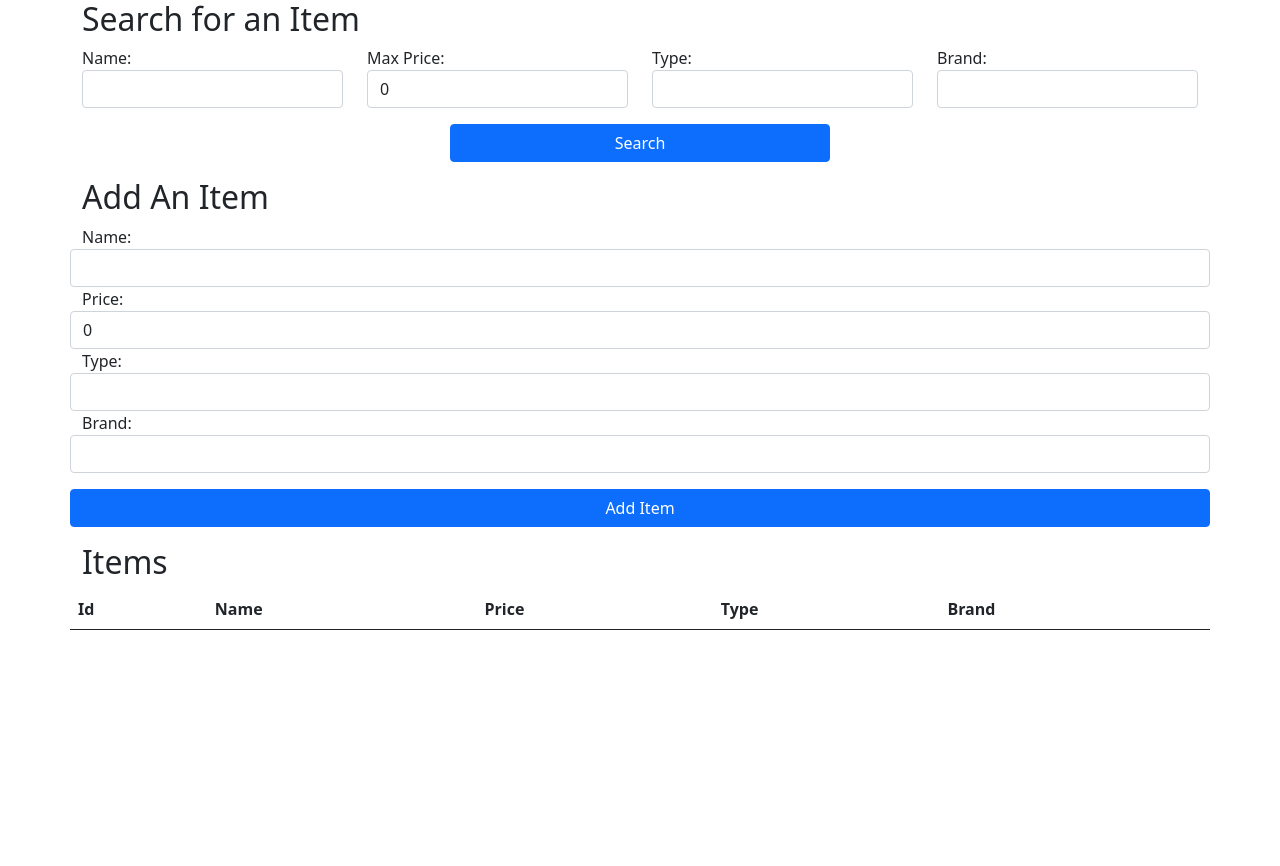
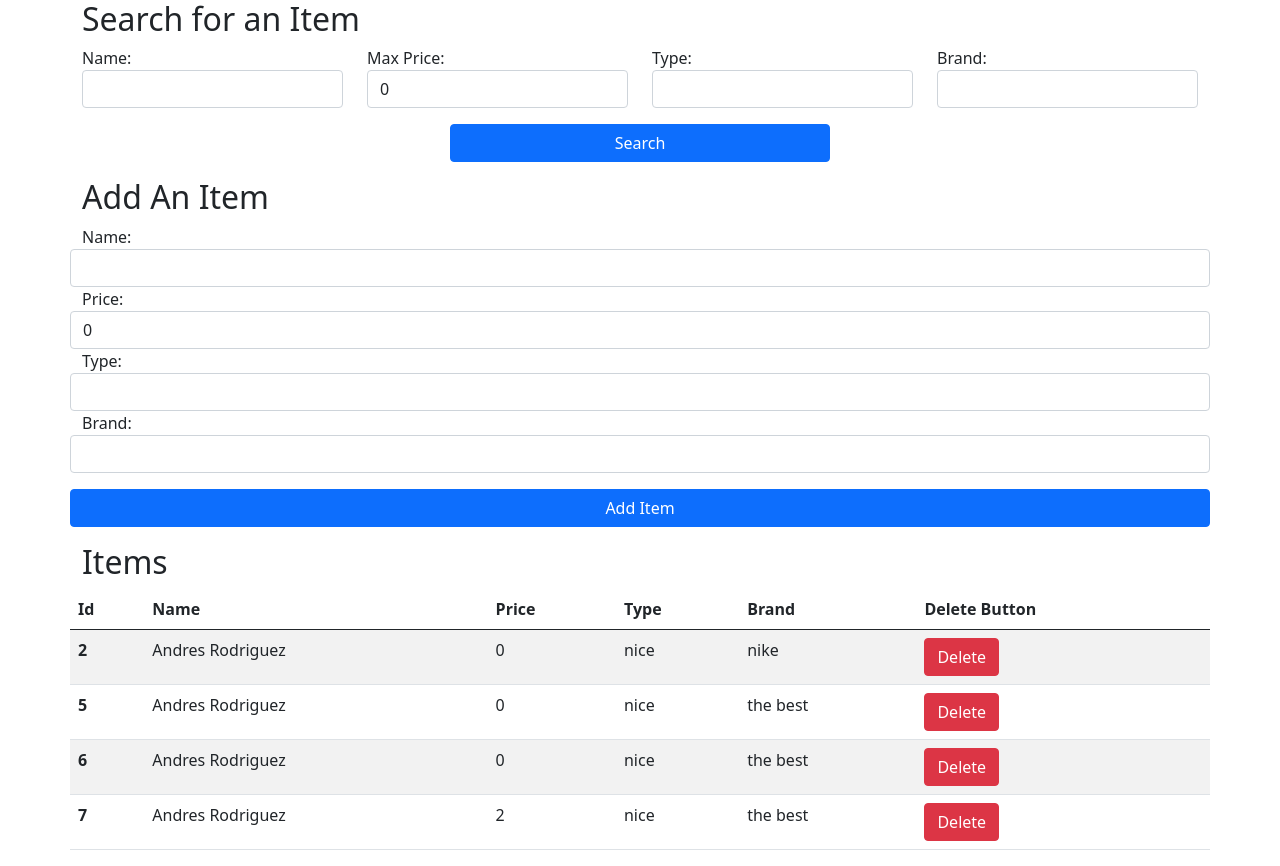
Before and after one commit to AndresRodCodes/ReactInventoryTWT, a React (Create React App) app: page / in a window 1280 px wide. Before the commit the page ends 800 px from the top, so only its background shows below. Built offline with nearby package versions, Linux system fonts and the light colour scheme; data requests are answered from the project's data file.

Commit message:
Added json-server database. Added post and delete requests.

```diff
--- /dev/null
+++ b/db.json
@@ -0,0 +1,32 @@
+{
+  "items": [
+    {
+      "name": "Andres Rodriguez",
+      "price": 0,
+      "type": "nice",
+      "brand": "nike",
+      "id": 2
+    },
+    {
+      "name": "Andres Rodriguez",
+      "price": 0,
+      "type": "nice",
+      "brand": "the best",
+      "id": 5
+    },
+    {
+      "name": "Andres Rodriguez",
+      "price": 0,
+      "type": "nice",
+      "brand": "the best",
+      "id": 6
+    },
+    {
+      "name": "Andres Rodriguez",
+      "price": "2",
+      "type": "nice",
+      "brand": "the best",
+      "id": 7
+    }
+  ]
+}
--- a/src/App.js
+++ b/src/App.js
@@ -1,12 +1,20 @@
 import "./App.css";
 import SearchBar from "./SearchBar";
-import { useState } from "react";
+import { useState, useEffect } from "react";
 import AddItem from "./AddItem";
 import ItemsDisplay from "./ItemsDisplay";
 
 function App() {
   const [filters, setfilters] = useState({});
   const [items, setItems] = useState({ items: [] });
+  const jsonServerDB = "http://localhost:3000/items";
+
+  useEffect(() => {
+    fetch(jsonServerDB)
+      .then((response) => response.json())
+      .then((data) =>
+        setItems({ items: data }));
+  }, []);
 
   const updateFilters = (searchParams) => {
     setfilters(searchParams);
@@ -14,17 +22,46 @@ function App() {
 
   const addItemData = (item) => {
     let currentData = items["items"];
-    item.id = currentData.length;
-    currentData.push(item);
-    setItems({ items: currentData });
-    console.log(items);
+
+    const fetchOptions = {
+      method: "POST",
+      headers: {
+        "Content-Type": "application/json",
+      },
+      body: JSON.stringify(item),
+    };
+
+    fetch(jsonServerDB, fetchOptions)
+      .then((response) => response.json())
+      .then((data) => {
+        currentData.push(data);
+        setItems({ items: currentData });
+        console.log(currentData);
+      });
+  };
+
+  const deleteItem = (item) => {
+    const itemsList = items["items"];
+    const requestOptions = {
+      method : "DELETE"
+    };
+    fetch(jsonServerDB + `/${item.id}`, requestOptions).then((response) => {
+      if (response.ok) {
+        const index = itemsList.indexOf(item);
+        itemsList.splice(index, 1);
+        setItems({ items: itemsList });
+      }
+    })
   };
 
   const filterItems = (data) => {
     const filteredItems = [];
 
+    if (!filters.name) {
+      return data;
+    }
+
     for (const item of data) {
-
       if (filters.name !== "" && item.name !== filters.name) {
         continue;
       }
@@ -53,7 +90,7 @@ function App() {
         <AddItem addItem={addItemData} />
       </div>
       <div className="row">
-        <ItemsDisplay items={filterItems(items["items"])} />
+        <ItemsDisplay items={filterItems(items["items"])} deleteItem={deleteItem} />
       </div>
     </div>
   );
--- a/src/ItemsDisplay.js
+++ b/src/ItemsDisplay.js
@@ -1,4 +1,4 @@
-function ItemsDisplay(props) {
+function ItemsDisplay({items, deleteItem}) {
     const showItem = (item) => {
         return (
           <tr>
@@ -7,6 +7,9 @@ function ItemsDisplay(props) {
             <td>{item.price}</td>
             <td>{item.type}</td>
             <td>{item.brand}</td>
+            <td>
+              <button className="btn btn-danger" onClick={() => deleteItem(item)}>Delete</button>
+            </td>
           </tr>
         );
     };
@@ -24,10 +27,11 @@ function ItemsDisplay(props) {
                       <th scope="col">Price</th>
                       <th scope="col">Type</th>
                       <th scope="col">Brand</th>
+                      <th scope="col">Delete Button</th>
                     </tr>
                   </thead>
                   <tbody>
-                    {props.items.map(showItem)}
+                    {items.map(showItem)}
                   </tbody>
                 </table>
               </div>
```
